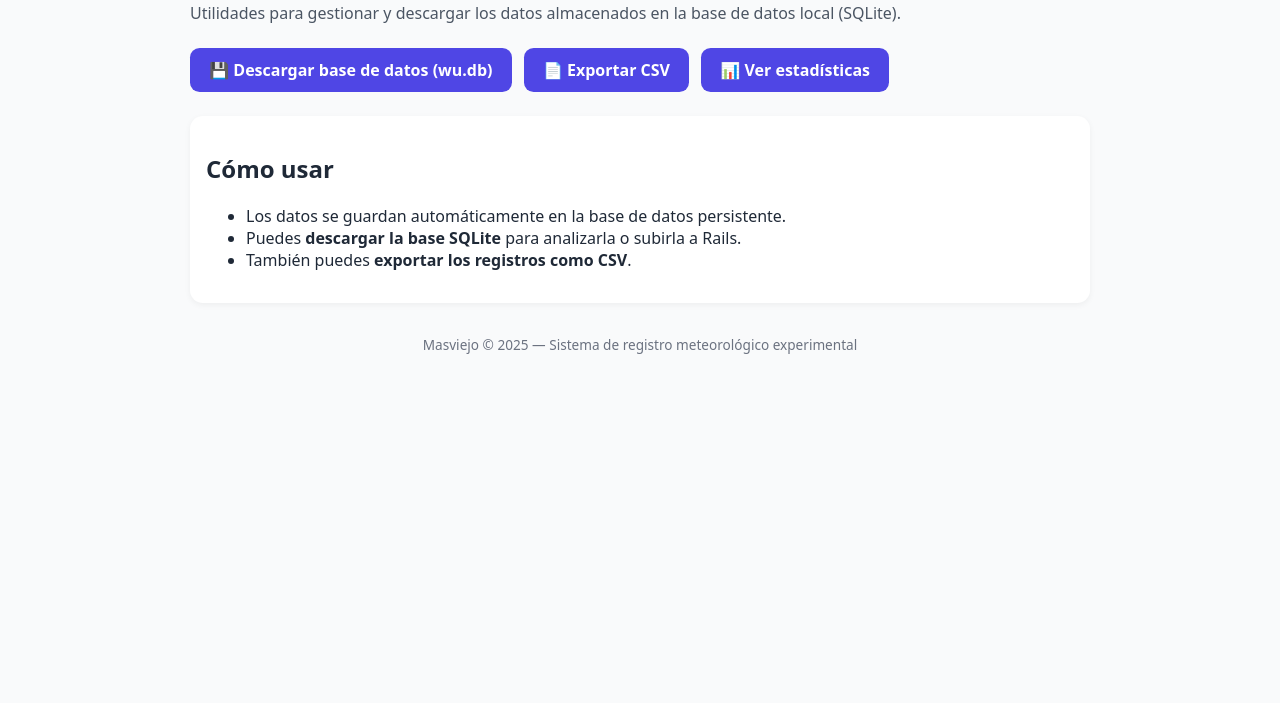
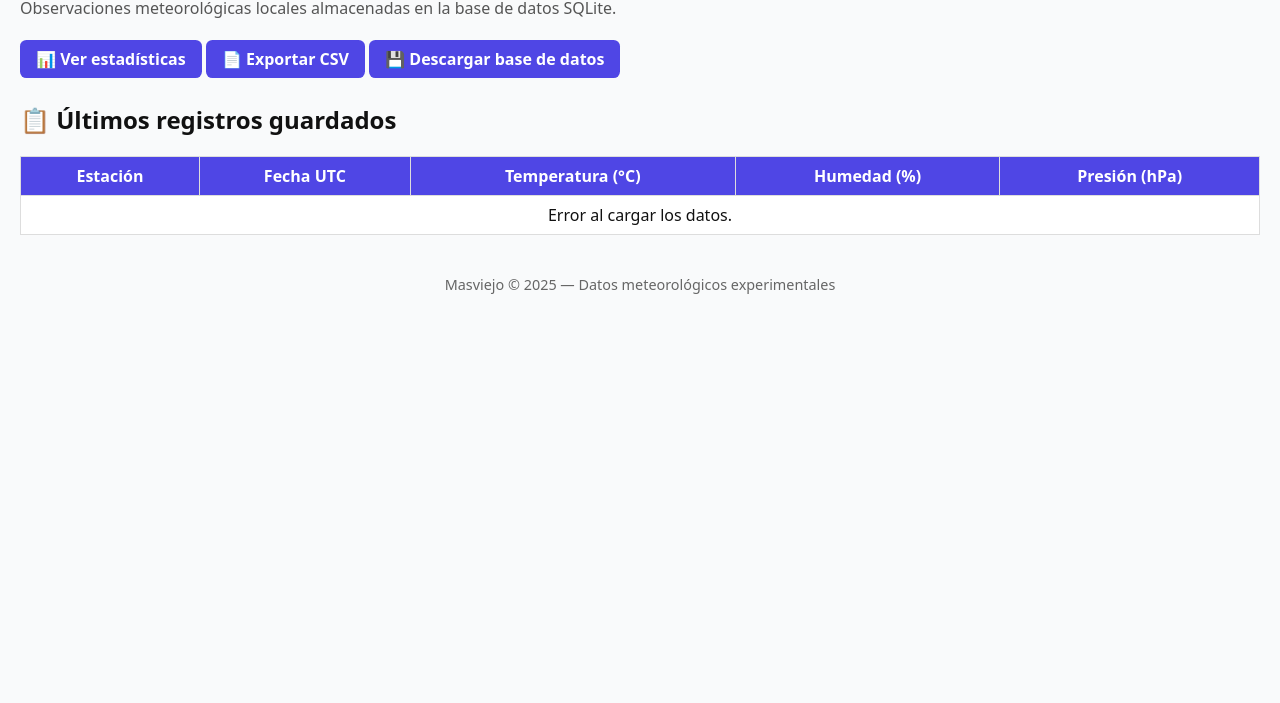
Before and after one commit to ortigosa1971/masviejo, a website: page public/index.html in a window 1280 px wide. Shown: the part 97-800 px from the top of the page. Drawn offline with Linux system fonts and the light colour scheme; no server answers.

Commit message:
Update index.html

```diff
--- a/public/index.html
+++ b/public/index.html
@@ -3,86 +3,123 @@
   <head>
     <meta charset="UTF-8" />
     <meta name="viewport" content="width=device-width, initial-scale=1.0" />
-  <title>Masviejo - Datos Meteorológicos</title>
+    <title>Masviejo</title>
     <style>
       body {
         font-family: system-ui, Arial, sans-serif;
         background: #f9fafb;
-      color: #1f2937;
+        color: #111;
         margin: 0;
-      padding: 0;
-    }
-    main {
-      max-width: 900px;
-      margin: 40px auto;
-      padding: 0 16px;
+        padding: 20px;
       }
       h1 {
-      color: #111827;
-      font-size: 2rem;
-      margin-bottom: 8px;
+        font-size: 1.8rem;
+        margin-bottom: 0.3rem;
       }
       p {
-      color: #4b5563;
-      margin-bottom: 24px;
+        margin-bottom: 1rem;
+        color: #555;
       }
       .btn {
         display: inline-block;
-      padding: 0.7rem 1.2rem;
-      border-radius: 0.6rem;
+        padding: 0.5rem 1rem;
+        margin: 0.3rem 0;
+        border-radius: 0.4rem;
         background: #4f46e5;
         color: #fff;
         text-decoration: none;
         font-weight: 600;
-      transition: all 0.2s ease-in-out;
       }
       .btn:hover {
         background: #4338ca;
       }
-    section {
-      display: flex;
-      flex-wrap: wrap;
-      gap: 12px;
-      margin-bottom: 24px;
+      table {
+        border-collapse: collapse;
+        width: 100%;
+        margin-top: 20px;
+        background: #fff;
       }
-    .info-box {
-      background: #fff;
-      border-radius: 0.8rem;
-      padding: 1rem;
-      box-shadow: 0 2px 6px rgba(0,0,0,0.05);
+      th, td {
+        border: 1px solid #ddd;
+        padding: 8px;
+        text-align: center;
+      }
+      th {
+        background-color: #4f46e5;
+        color: white;
+      }
+      tr:nth-child(even) {
+        background-color: #f2f2f2;
       }
       footer {
         text-align: center;
-      font-size: 0.85rem;
-      color: #6b7280;
-      margin-top: 32px;
+        margin-top: 40px;
+        font-size: 0.9rem;
+        color: #666;
       }
     </style>
   </head>
+  <body>
+    <h1>Masviejo</h1>
+    <p>
+      Observaciones meteorológicas locales almacenadas en la base de datos SQLite.
+    </p>
 
-<body>
-  <main>
-    <h1>Masviejo</h1>
-    <p>Utilidades para gestionar y descargar los datos almacenados en la base de datos local (SQLite).</p>
-
-    <section>
-      <a href="/api/db/download" class="btn" download>💾 Descargar base de datos (wu.db)</a>
+    <div>
+      <a href="/api/db/stats" class="btn">📊 Ver estadísticas</a>
       <a href="/api/db/export.csv" class="btn">📄 Exportar CSV</a>
-      <a href="/api/db/stats" class="btn">📊 Ver estadísticas</a>
-    </section>
-
-    <div class="info-box">
-      <h2>Cómo usar</h2>
-      <ul>
-        <li>Los datos se guardan automáticamente en la base de datos persistente.</li>
-        <li>Puedes <strong>descargar la base SQLite</strong> para analizarla o subirla a Rails.</li>
-        <li>También puedes <strong>exportar los registros como CSV</strong>.</li>
-      </ul>
+      <a href="/api/db/download" class="btn" download>💾 Descargar base de datos</a>
     </div>
 
+    <h2>📋 Últimos registros guardados</h2>
+    <table id="tabla">
+      <thead>
+        <tr>
+          <th>Estación</th>
+          <th>Fecha UTC</th>
+          <th>Temperatura (°C)</th>
+          <th>Humedad (%)</th>
+          <th>Presión (hPa)</th>
+        </tr>
+      </thead>
+      <tbody>
+        <tr><td colspan="5">Cargando datos...</td></tr>
+      </tbody>
+    </table>
+
     <footer>
-      Masviejo &copy; 2025 — Sistema de registro meteorológico experimental
+      Masviejo © 2025 — Datos meteorológicos experimentales
     </footer>
-  </main>
+
+    <script>
+      async function cargarDatos() {
+        try {
+          const res = await fetch('/api/db/view');
+          const datos = await res.json();
+          const tbody = document.querySelector('#tabla tbody');
+          tbody.innerHTML = '';
+          if (!datos.length) {
+            tbody.innerHTML = '<tr><td colspan="5">No hay datos disponibles aún.</td></tr>';
+            return;
+          }
+          for (const r of datos) {
+            const tr = document.createElement('tr');
+            tr.innerHTML = `
+              <td>${r.station || ''}</td>
+              <td>${r.obsTimeUtc || ''}</td>
+              <td>${r.tempC ?? ''}</td>
+              <td>${r.humidity ?? ''}</td>
+              <td>${r.pressureHpa ?? ''}</td>
+            `;
+            tbody.appendChild(tr);
+          }
+        } catch (err) {
+          console.error(err);
+          document.querySelector('#tabla tbody').innerHTML =
+            '<tr><td colspan="5">Error al cargar los datos.</td></tr>';
+        }
+      }
+      cargarDatos();
+    </script>
   </body>
 </html>
```
Lines whose indentation alone changed are shown as unchanged.
